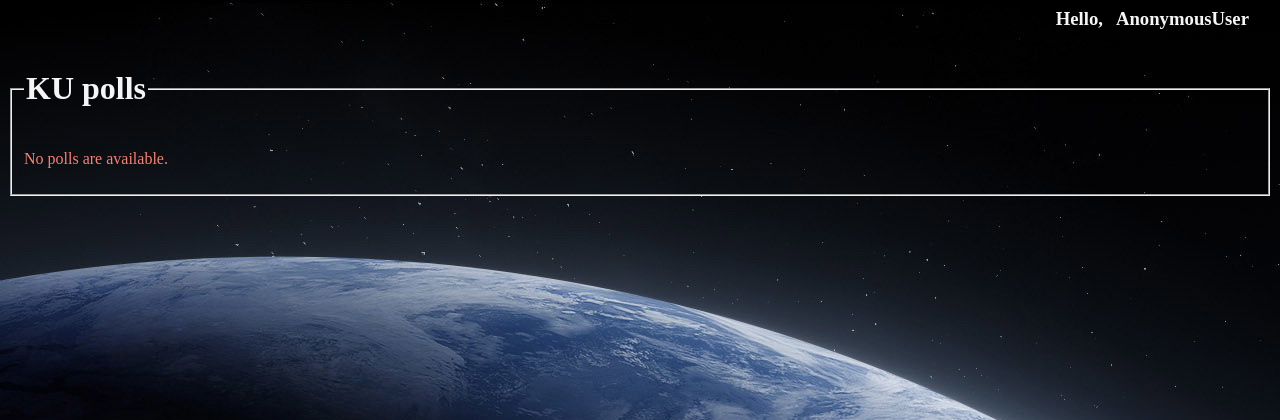
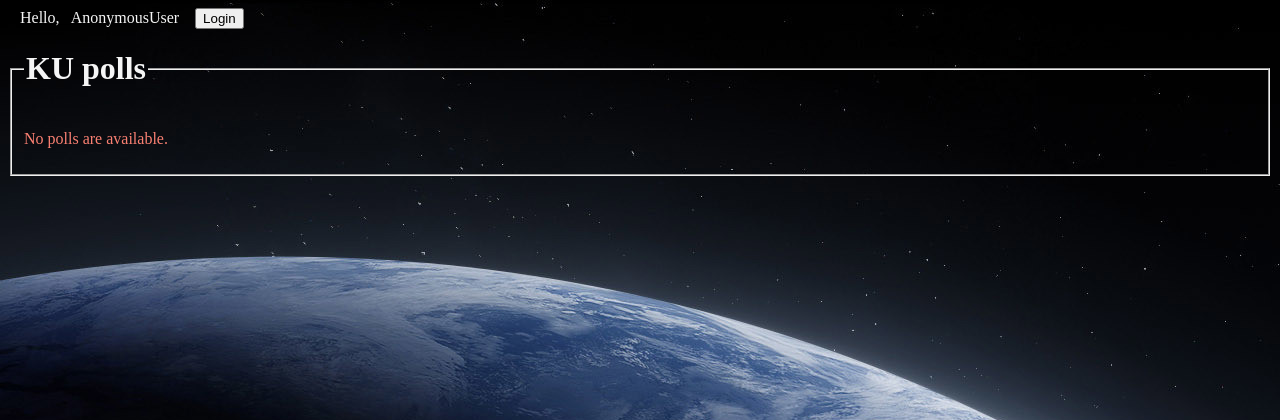
Before and after one commit to teenteennnii/ku-polls, a Django app: page /polls/ in a window 1280 px wide. Shown: the top 420 px of the page. Run offline with Django 4.2, Linux system fonts and the light colour scheme; data that the repository does not hold is empty.

Commit message:
add login/logout button

```diff
--- a/polls/templates/polls/index.html
+++ b/polls/templates/polls/index.html
@@ -2,7 +2,12 @@
 
 <link rel="stylesheet" href="{% static 'polls/style.css' %}">
 
-<h3 style="text-align:right;">Hello,&ensp; {{ request.user }} &emsp;</h3>
+<a style="text-align:right; color: whitesmoke;">&ensp; Hello,&ensp; {{ request.user }} &ensp;</a>
+{% if user.is_authenticated %}
+    <a href="{% url 'logout' %}"><button style="text-align:right;" type="button">Logout</button></a>
+{% else %}
+    <a href="{% url 'login' %}"><button style="text-align:right;" type="button">Login</button></a>
+{% endif %}
 
 <fieldset>
     <legend><h1>KU polls</h1></legend>
```
